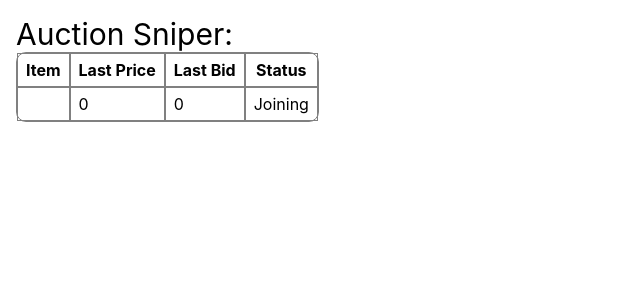
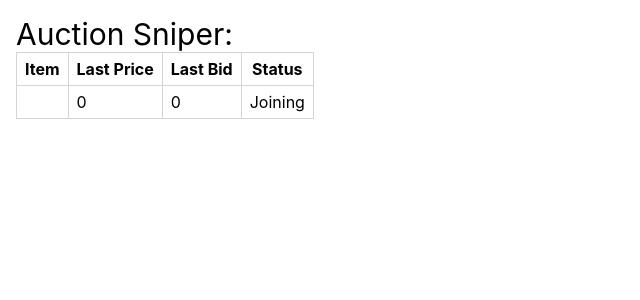
Before and after one commit to educobuci/auction-sniper, a Next.js app: page / in a window 1280 px wide. Shown: the top 300 px of the page, without its empty margins (0-640 px from the left). Built offline with nearby package versions, Linux system fonts and the light colour scheme; no server answers.

Commit message:
Minor layout changes

```diff
--- a/components/SniperTable.tsx
+++ b/components/SniperTable.tsx
@@ -11,23 +11,29 @@ export type SniperTableProps = {
   rows: SniperTableRow[]
 }
 
+const TableCell = ({ children }) =>
+  <td className="border border-gray-300 px-2 py-1">{children}</td>
+
+const TableHeadCell = ({ children }) =>
+  <th className="border border-gray-300 px-2 py-1">{children}</th>
+
 const SniperTable: FC<SniperTableProps> = ({ rows }) =>
-  <table className="sniper-table" cellSpacing="0">
+  <table>
     <thead>
       <tr>
-        <th>Item</th>
-        <th>Last Price</th>
-        <th>Last Bid</th>
-        <th>Status</th>
+        <TableHeadCell>Item</TableHeadCell>
+        <TableHeadCell>Last Price</TableHeadCell>
+        <TableHeadCell>Last Bid</TableHeadCell>
+        <TableHeadCell>Status</TableHeadCell>
       </tr>
     </thead>
     <tbody>
       { rows.map(({ id, lastPrice, lastBid, status }) =>
         <tr key={id}>
-          <td>{id}</td>
-          <td>{lastPrice}</td>
-          <td>{lastBid}</td>
-          <td>{status}</td>
+          <TableCell>{id}</TableCell>
+          <TableCell>{lastPrice}</TableCell>
+          <TableCell>{lastBid}</TableCell>
+          <TableCell>{status}</TableCell>
         </tr>
       )}
     </tbody>
--- a/styles/globals.css
+++ b/styles/globals.css
@@ -18,14 +18,3 @@ a {
 * {
   box-sizing: border-box;
 }
-
-.sniper-table {
-  border: solid 1px gray;
-  border-radius: 10px;
-  border-collapse: separate;
-}
-
-.sniper-table td, .sniper-table th {
-  border: solid 1px gray;
-  padding: .25rem 0.5rem;
-}
```
